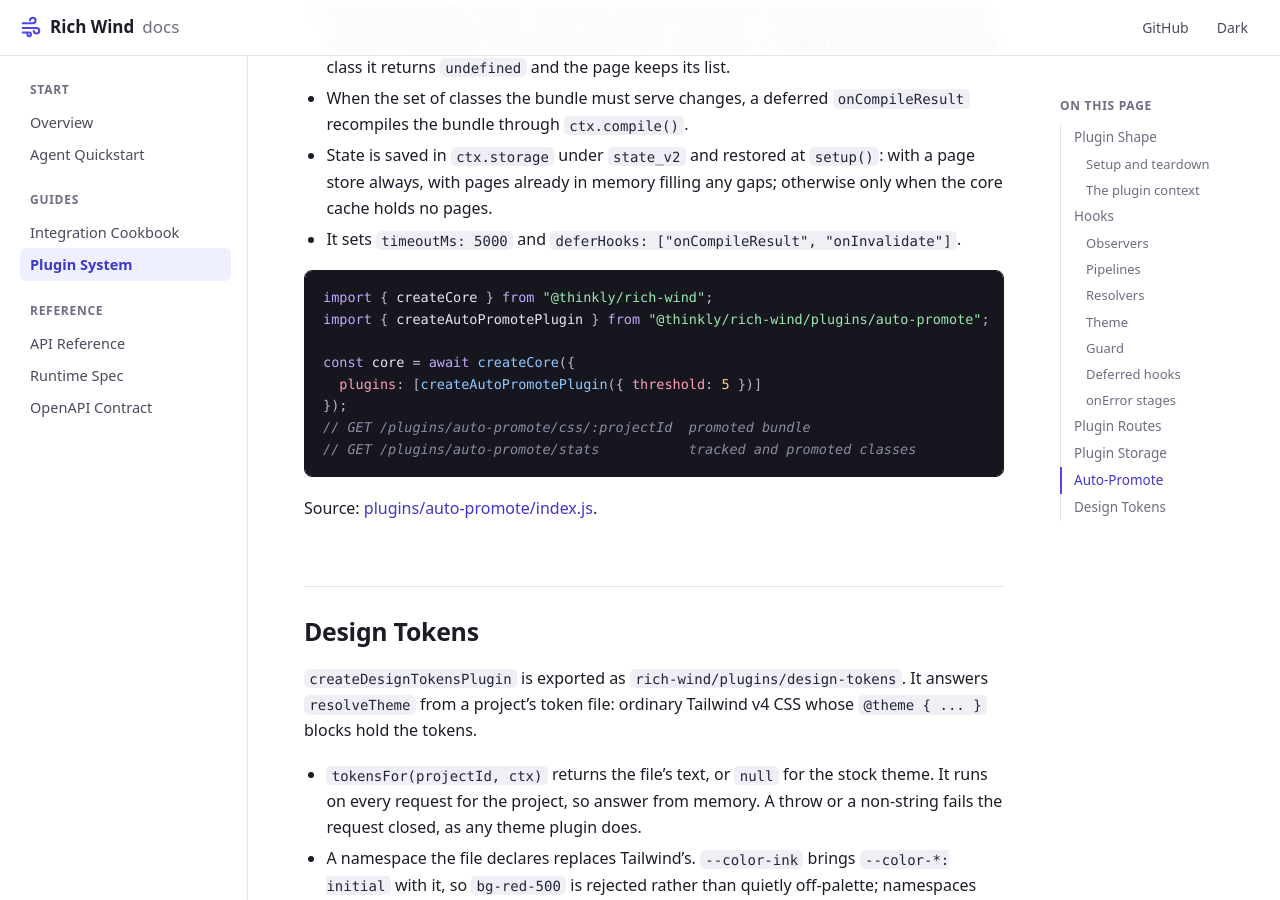
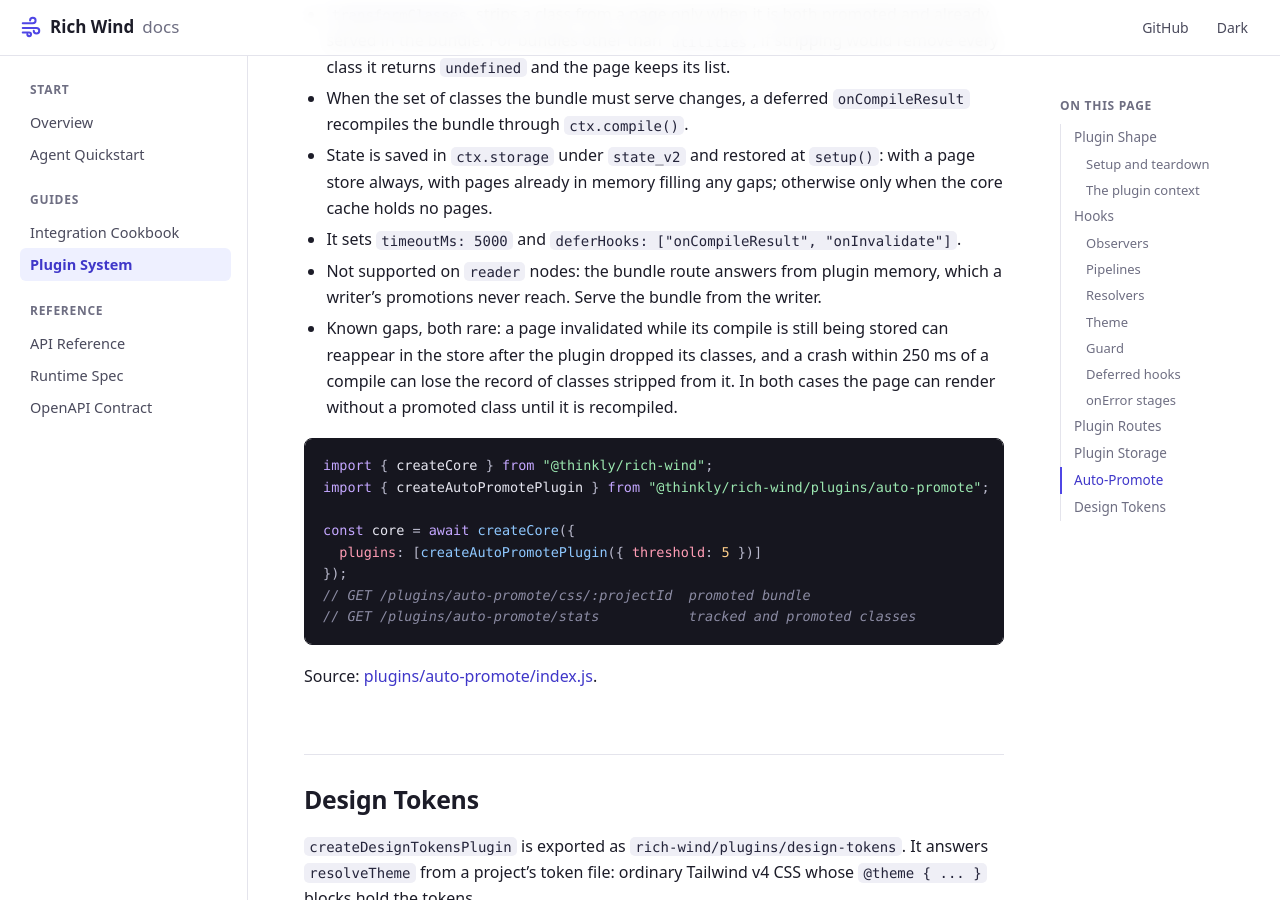
Before and after one commit to FarooqAlaulddin/rich-wind, a Jekyll site: the page built from docs/plugin-system.md, in a window 1280 px wide and 900 px high, scrolled down 8483 px. Built offline with Jekyll 4.4.1, drawn with Linux system fonts in a browser that asks for light colours; our own code applies the rules of GitHub Pages for plain Markdown files.

Commit message:
release: 1.0.0-rc.5
Ships the auto-promote fix for #62 (votes survive restarts and eviction
when a page store is configured) plus the onInvalidate hook and
getCacheStats().pageStore. Documents the auto-promote limits: reader
nodes are unsupported, and two rare races can leave a stored page
missing a promoted class until it is recompiled.

````diff
--- a/docs/plugin-system.md
+++ b/docs/plugin-system.md
@@ -207,6 +207,8 @@
 - When the set of classes the bundle must serve changes, a deferred `onCompileResult` recompiles the bundle through `ctx.compile()`.
 - State is saved in `ctx.storage` under `state_v2` and restored at `setup()`: with a page store always, with pages already in memory filling any gaps; otherwise only when the core cache holds no pages.
 - It sets `timeoutMs: 5000` and `deferHooks: ["onCompileResult", "onInvalidate"]`.
+- Not supported on `reader` nodes: the bundle route answers from plugin memory, which a writer's promotions never reach. Serve the bundle from the writer.
+- Known gaps, both rare: a page invalidated while its compile is still being stored can reappear in the store after the plugin dropped its classes, and a crash within 250 ms of a compile can lose the record of classes stripped from it. In both cases the page can render without a promoted class until it is recompiled.
 
 ```js
 import { createCore } from "@thinkly/rich-wind";
--- a/package.json
+++ b/package.json
@@ -1,6 +1,6 @@
 {
   "name": "@thinkly/rich-wind",
-  "version": "1.0.0-rc.4",
+  "version": "1.0.0-rc.5",
   "description": "Runtime Tailwind CSS compiler library: compile class names or HTML to CSS at runtime, no build step.",
   "type": "module",
   "main": "./services/index.js",
````
Also changed, not shown: CHANGELOG.md, 1 other file.
